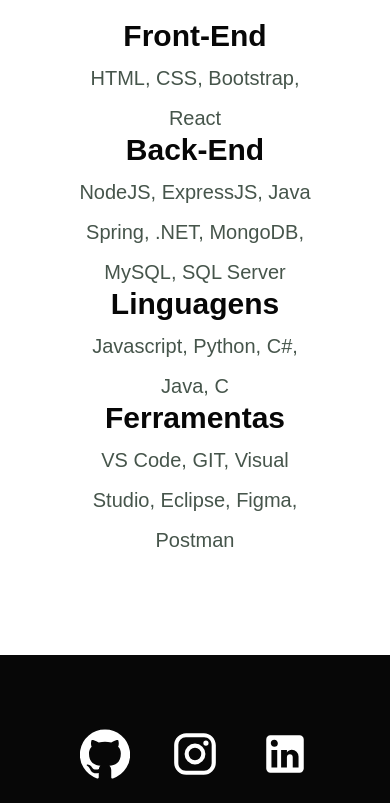
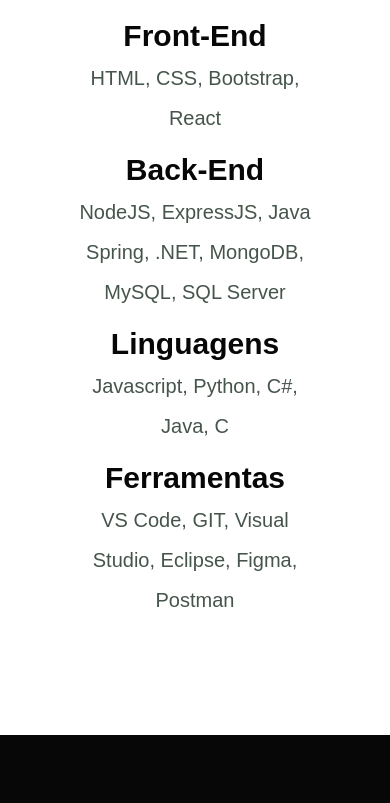
Before and after one commit to netsoncavina/portfolio, a React (Create React App) app: page / in a window 390 px wide. Shown: the part 975-1778 px from the top of the page. Built offline with nearby package versions, Linux system fonts and the light colour scheme.

Commit message:
correções na responsividade

```diff
--- a/src/styles/Home.css
+++ b/src/styles/Home.css
@@ -70,6 +70,10 @@ a {
   cursor: pointer;
 }
 
+.item {
+  margin-bottom: 20px;
+}
+
 .item h2 {
   color: #070707;
 }
```
